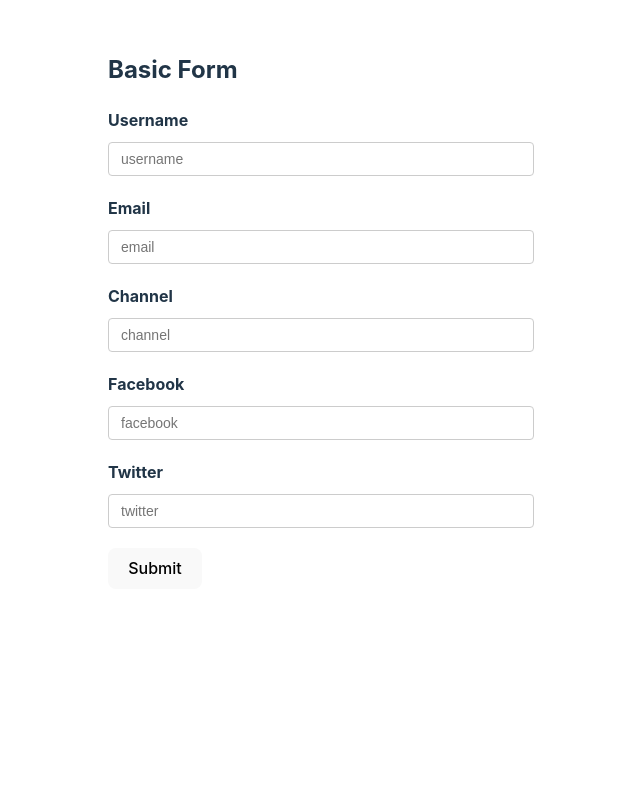
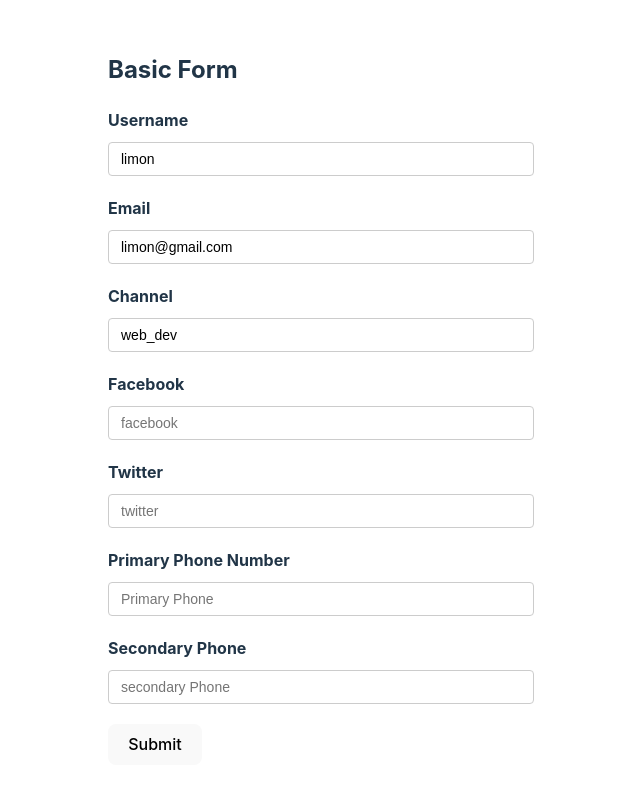
Before and after one commit to toufiq007/larning-react-hook-form, a React (Vite) app: page / in a window 1280 px wide. Shown: the top 788 px of the page, without its empty margins (319-959 px from the left). Built offline with nearby package versions, Linux system fonts and the light colour scheme; no server answers.

Commit message:
using arrays in form values and default values

```diff
--- a/src/components/BasicForm.tsx
+++ b/src/components/BasicForm.tsx
@@ -12,34 +12,36 @@ type FormValues = {
     facebook: string;
     twitter: string;
   };
+  phoneNumber: string[];
 };
 
 const BasicForm = () => {
   const { register, control, handleSubmit, formState } = useForm<FormValues>({
     // setting default vlaues for synchorous value
     // setting default vlaues for synchorous value
-    // defaultValues: {
-    //   username: "limon",
-    //   email: "limon@gmail.com",
-    //   channel: "web_dev",
-    // },
+    defaultValues: {
+      username: "limon",
+      email: "limon@gmail.com",
+      channel: "web_dev",
+    },
 
     // setting default vlaues for async value from the api
-    defaultValues: async () => {
-      const response = await fetch(
-        `https://jsonplaceholder.typicode.com/users/1`
-      );
-      const data = await response.json();
-      return {
-        username: data?.name,
-        email: data?.email,
-        channel: "",
-        social_link: {
-          facebook: "",
-          twitter: "",
-        },
-      };
-    },
+    // defaultValues: async () => {
+    //   const response = await fetch(
+    //     `https://jsonplaceholder.typicode.com/users/1`
+    //   );
+    //   const data = await response.json();
+    //   return {
+    //     username: data?.name,
+    //     email: data?.email,
+    //     channel: "",
+    //     social_link: {
+    //       facebook: "",
+    //       twitter: "",
+    //     },
+    //     phoneNumber: ['','']
+    //   };
+    // },
   });
   const { errors } = formState;
   const handleOnSubmit = (data: FormValues) => {
@@ -145,6 +147,41 @@ const BasicForm = () => {
           )}
         </div>
 
+        <div>
+          <label htmlFor="primaryPhone">Primary Phone Number</label>
+          <input
+            type="text"
+            id="primaryPhone"
+            placeholder="Primary Phone"
+            {...register("phoneNumber.0", {
+              required: {
+                value: true,
+                message: "Primary phone is required",
+              },
+            })}
+          />
+          {errors.phoneNumber && (
+            <Error message={errors.phoneNumber[0]?.message} />
+          )}
+        </div>
+        <div>
+          <label htmlFor="secondaryPhone">Secondary Phone</label>
+          <input
+            type="text"
+            id="secondaryPhone"
+            placeholder="secondary Phone"
+            {...register("phoneNumber.1", {
+              required: {
+                value: true,
+                message: "secondary phone is requried",
+              },
+            })}
+          />
+          {errors.phoneNumber && (
+            <Error message={errors.phoneNumber[1]?.message} />
+          )}
+        </div>
+
         <button type="submit">Submit</button>
       </form>
       <DevTool control={control} />
```
